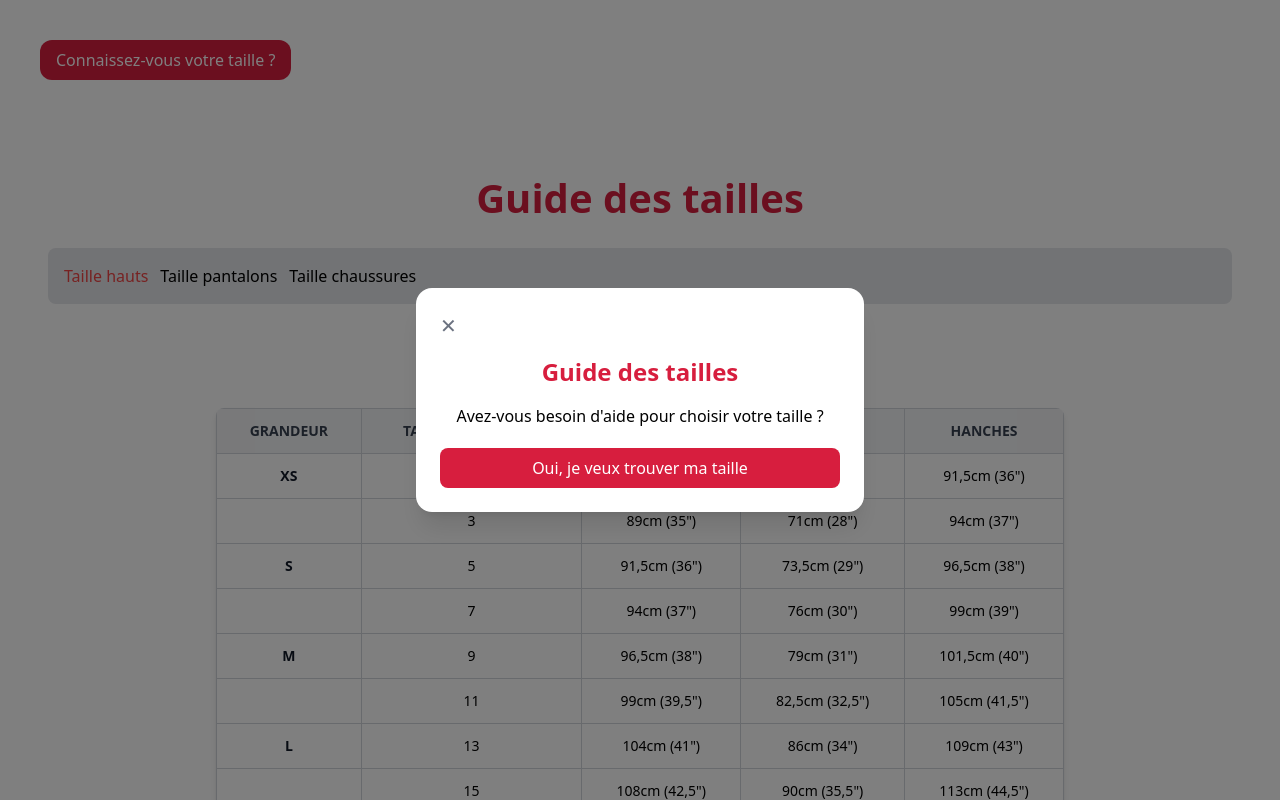
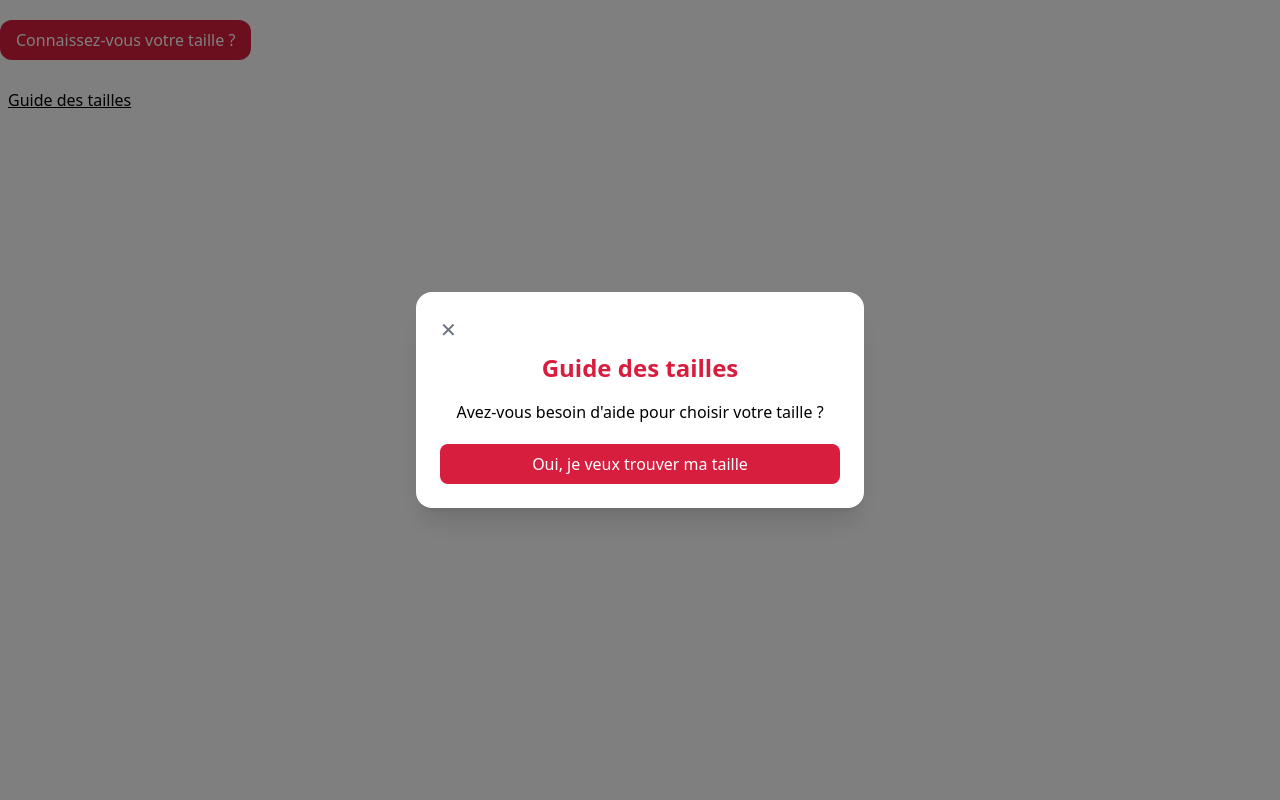
Before and after one commit to carolinachaconr/STAGE-MC-GUIDETAILLE, a React (Vite) app in the folder GuideDeTaille/: page / in a window 1280 px wide. Both pictures are taken after a click on the button "Connaissez-vous votre taille ?". Shown: the top 800 px of the page. Built offline with nearby package versions, Linux system fonts and the light colour scheme.

Commit message:
ajustements pour integration
ajustements

```diff
--- a/GuideDeTaille/src/App.jsx
+++ b/GuideDeTaille/src/App.jsx
@@ -10,7 +10,7 @@ export default function App() {
 
 
   return (
-    <div className="p-10">
+    <div className="pt-5 pb-5">
 
 
       <button
--- a/GuideDeTaille/src/Guide.jsx
+++ b/GuideDeTaille/src/Guide.jsx
@@ -4,15 +4,14 @@ import GuideDeTailles from "./pages/GuidedeTailles";
 
 export default function App() {
   const [open, setOpen] = useState(false);
-  // <onClick={() => setOpen(true)}>SizeForm</onClick>
-
 
   return (
     <div className="p-2">
       {/* <img className="h-96 flex justify-center pb-10" src="src/assets/IMG.PNG" alt="IMG" /> */}
 
+     <button className="underline" onClick={() => setOpen(true)}>Guide des tailles</button>
+     {open && <GuideDeTailles />}
 
-      <GuideDeTailles />
 
     </div>
   );
--- a/GuideDeTaille/src/components/Modal.jsx
+++ b/GuideDeTaille/src/components/Modal.jsx
@@ -13,7 +13,7 @@ export default function Modal({ isOpen, onClose, title, children }) {
 
       <div className="relative bg-white w-full max-w-md rounded-2xl shadow-xl p-6 z-10">
 
-        <div className="flex justify-between items-center mb-4">
+        <div className="flex justify-between items-center pb-2">
           {/* <h2 className="text-lg font-semibold text-center ">{title}</h2> */}
 
           <button onClick={onClose} className="text-gray-500 text-xl">
```
